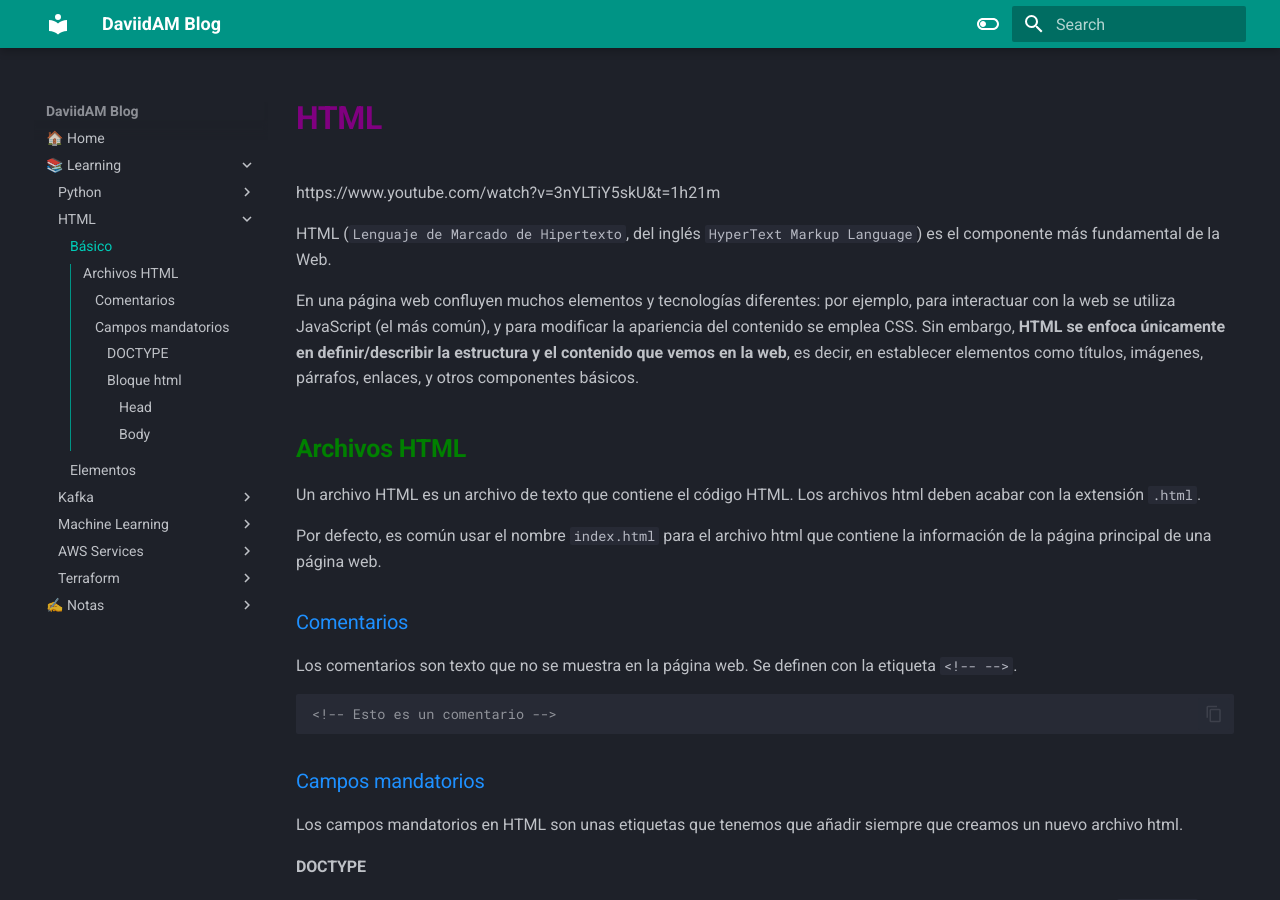
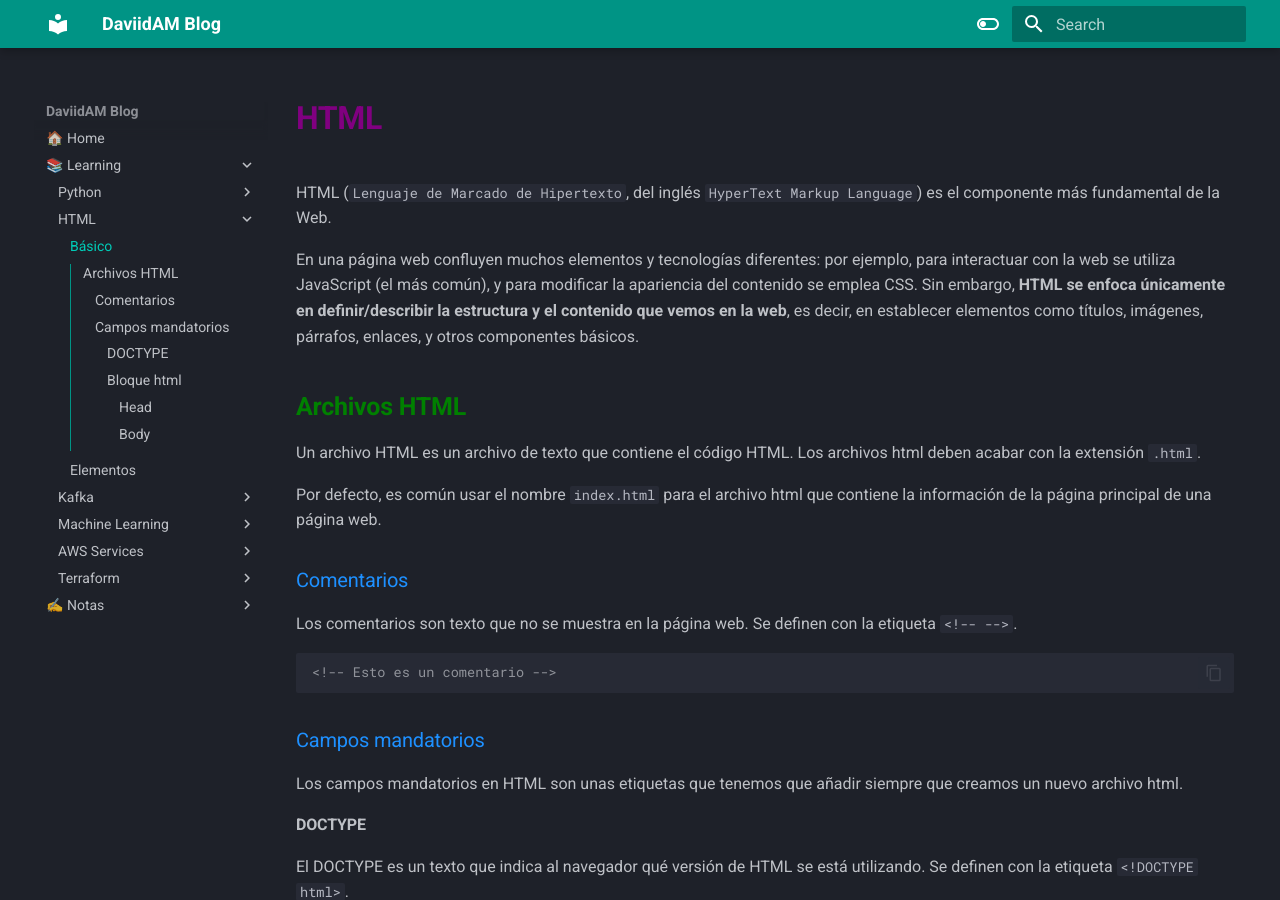
Before and after one commit to DaviidAM/Blog, an MkDocs documentation site: the page built from docs/HTML/01 - html.md, in a window 1280 px wide and 900 px high. Built offline with MkDocs 1.6.1 and Material for MkDocs 9.7.7, drawn with Linux system fonts in a browser that asks for light colours; some of the changed lines change nothing that is shown.

Commit message:
Removed video link

```diff
--- a/docs/HTML/01 - html.md
+++ b/docs/HTML/01 - html.md
@@ -1,6 +1,4 @@
 # HTML
-
-https://www.youtube.com/watch?v=3nYLTiY5skU&t=1h21m
 
 HTML (`Lenguaje de Marcado de Hipertexto`, del inglés `HyperText Markup Language`) es el componente más fundamental de la Web.
 
```
